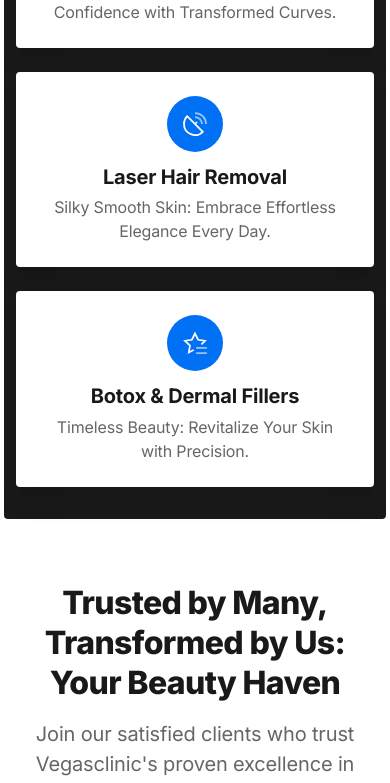
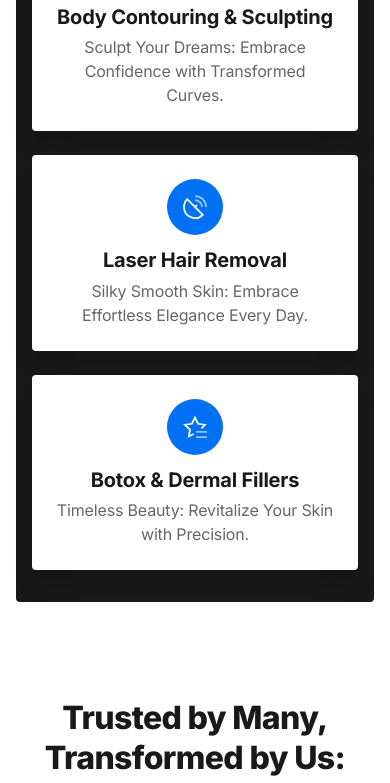
Before and after one commit to primewavehealth/vegasclinic, a Next.js app: page / in a window 390 px wide. Shown: the part 2150-2933 px from the top of the page. Built offline with nearby package versions, Linux system fonts and the light colour scheme.

Commit message:
Changed where we place black background for Explore Our Servies section so that it just covers the service boxes. Adjusted heights and it looks good on mobile. Going to work on making contents of the boxes look nice and then work on making sure everything looks good on dekstop as well.

```diff
--- a/components/features-blocks.tsx
+++ b/components/features-blocks.tsx
@@ -3,11 +3,9 @@ export default function FeaturesBlocks() {
   <section className="relative" id="services">
    {/* Section background (needs .relative class on parent and next sibling elements) */}
    <div
-    className="absolute bg-gray-900 rounded inset-0 top-1/6 pointer-events-none md:inset-x-12 md:inset-y-5 md:left-1/10  md:right-1/10 mt-96 mb-4 mx-1 md:mt-60 lg:mt-5"
+    className="absolute inset-0 top-1/6 pointer-events-none md:inset-x-12 md:inset-y-5 md:left-1/10  md:right-1/10 mt-96 mb-4 mx-1 md:mt-60 lg:mt-5"
     aria-hidden="true"
    ></div>
-   <div className="absolute bottom-0 left-0 right-0 w-px h-20 p-px m-auto transform translate-y-1/2"></div>
-
    <div className="relative max-w-6xl px-4 mx-auto sm:px-6">
     <div className="py-12 md:py-20">
      {/* Section header */}
@@ -19,8 +17,10 @@ export default function FeaturesBlocks() {
        touch, ensuring you receive the finest in aesthetic enhancement and
        holistic well-being.
       </p>
-     </div>
-
+    </div>
+    <div className="bg-gray-900 rounded">
+     <div className="px-4 mx-auto sm:px-6">
+      <div className="py-8 md:py-20">
      {/* Items */}
      <div className="grid items-start max-w-sm gap-6 mx-auto md:grid-cols-2 lg:grid-cols-3 md:max-w-2xl lg:max-w-none">
       {/* 1st item */}
@@ -264,6 +264,9 @@ export default function FeaturesBlocks() {
        </p>
       </div>
      </div>
+     </div>
+     </div>
+     </div>
     </div>
    </div>
   </section>
```
